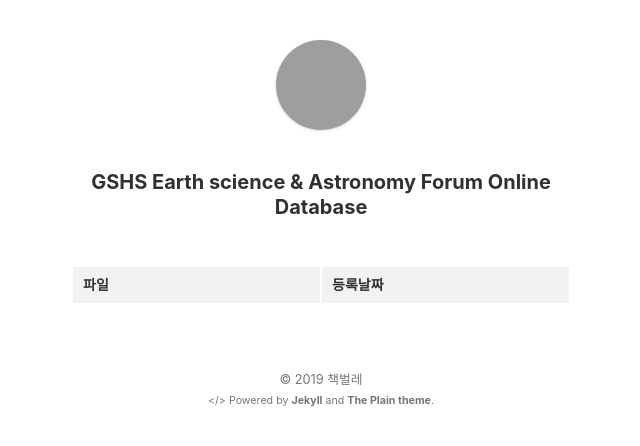
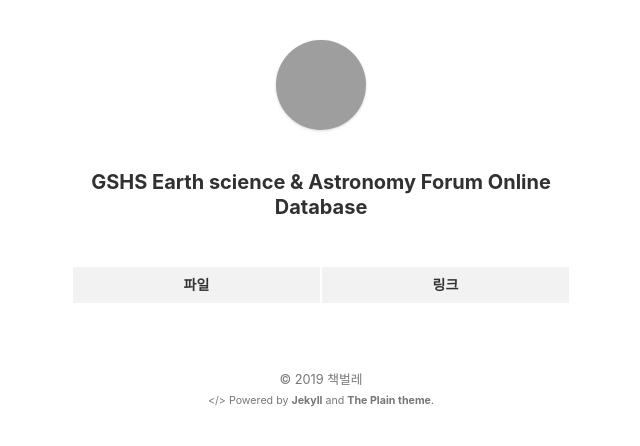
Before and after one commit to stevenoh0908/stevenoh0908.github.io, a Jekyll site: the page built from gshsearthastroforum.html, in a window 1280 px wide. Shown: the top 446 px of the page, without its empty margins (319-959 px from the left). Built offline with Jekyll 4.4.1, drawn with Linux system fonts in a browser that asks for light colours; grey boxes are pictures that could not be loaded.

Commit message:
Update gshsearthastroforum.html

```diff
--- a/gshsearthastroforum.html
+++ b/gshsearthastroforum.html
@@ -8,8 +8,8 @@
   <table>
       <thead>
          <tr>
-           <th> 파일 </th>
-           <th> 등록날짜 </th>
+           <th><center>파일</center></th>
+           <th><center>링크</center></th>
          </tr>
       </thead>
 
@@ -17,8 +17,8 @@
         {% assign files = site.static_files | where: "file-forum", true %}
         {% for myfile in files %}
           <tr>
-            <td><a href="{{ myfile.path }}" download>{{ myfile.name }}</a></td>
-            <td>{{ myfile.modified_time }}</td>
+            <td>{{ myfile.name }}</td>
+            <td><center><span style="border: 1px solid #3CB371; background-color: #3CB371; color: white; padding: 2px; border-radius: 5px; margin: 5px auto;"><a href="{{ myfile.path }}" download>다운로드</a></span> <span style="border: 1px solid #4f74e3; background-color: #4f74e3; color: white; padding: 2px; border-radius: 5px; margin: 5px auto;"><a href="{{ myfile.path }}">바로보기</a></center></span></td
           </tr>
         {% endfor %}
     </tbody>
```
